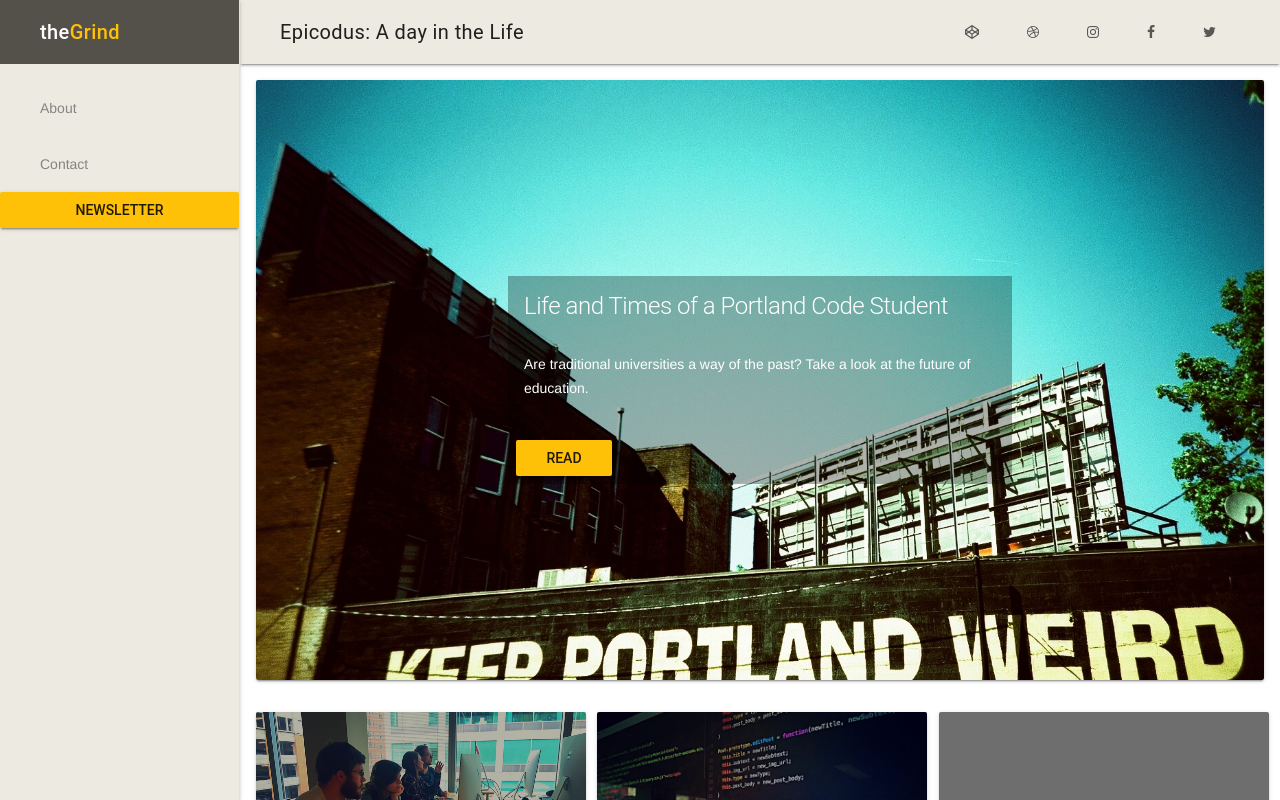
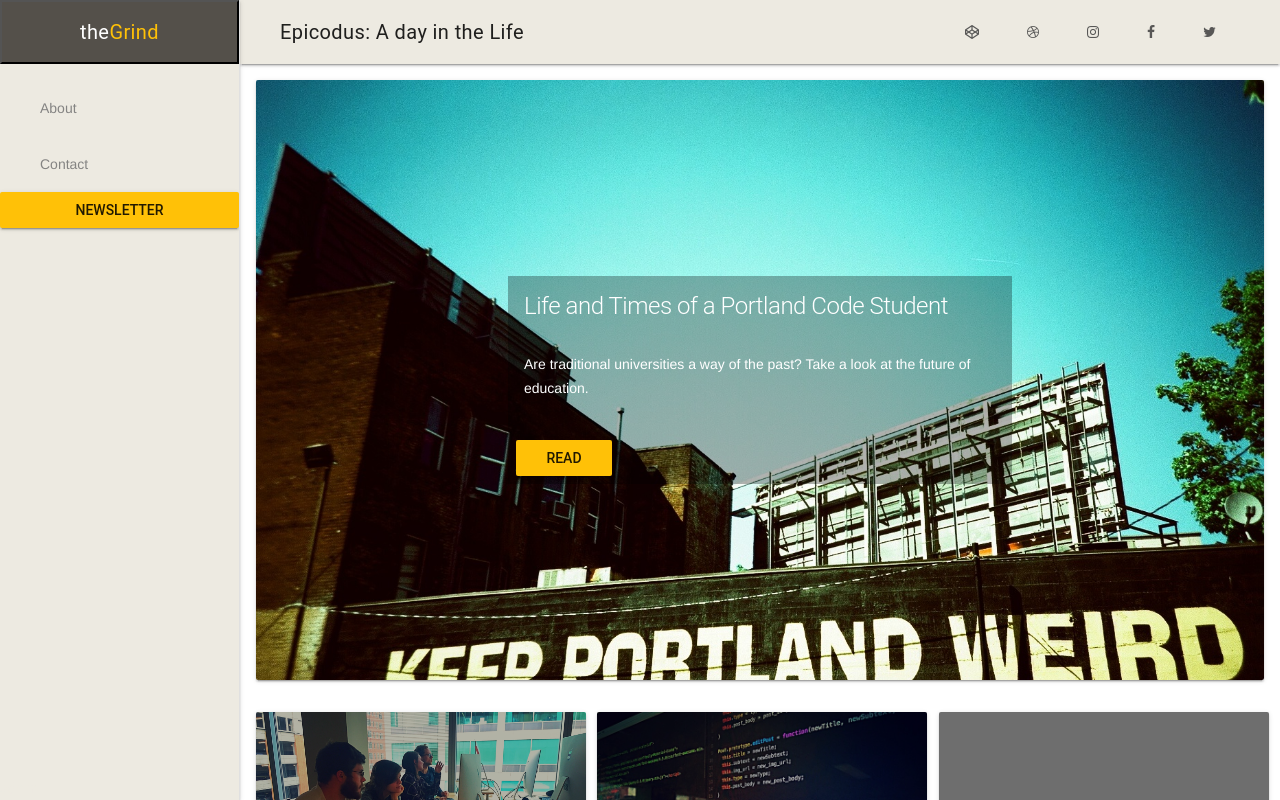
Before and after one commit to jturello/theGrind, a plain HTML site: page index.html in a window 1280 px wide. Drawn offline with nearby package versions, Linux system fonts and the light colour scheme; grey boxes are pictures that could not be loaded.

Commit message:
Add button element and style to main logo in attempt to have it selectable on mobile

```diff
--- a/index.html
+++ b/index.html
@@ -31,7 +31,7 @@
               </div>
       </header>
     <div class="mdl-layout__drawer">
-        <span class="mdl-layout__title" id="drawerTitle"><a class='toMainFeed'><span class='mdl-color-text--accent-contrast'>the</span><span class='mdl-color-text--accent'>Grind</span></a></span>
+        <button style="background-color: rgb(84,80,74); height: 64px;"><span class="mdl-layout__title toMainFeed" id="drawerTitle"><span class='mdl-color-text--accent-contrast'>the</span><span class='mdl-color-text--accent'>Grind</span></span></button>
       <nav class="mdl-navigation">
         <a class="mdl-navigation__link" data-page="#aboutPage">About</a>
         <a class="mdl-navigation__link" data-page="#contactPage">Contact</a>
```
